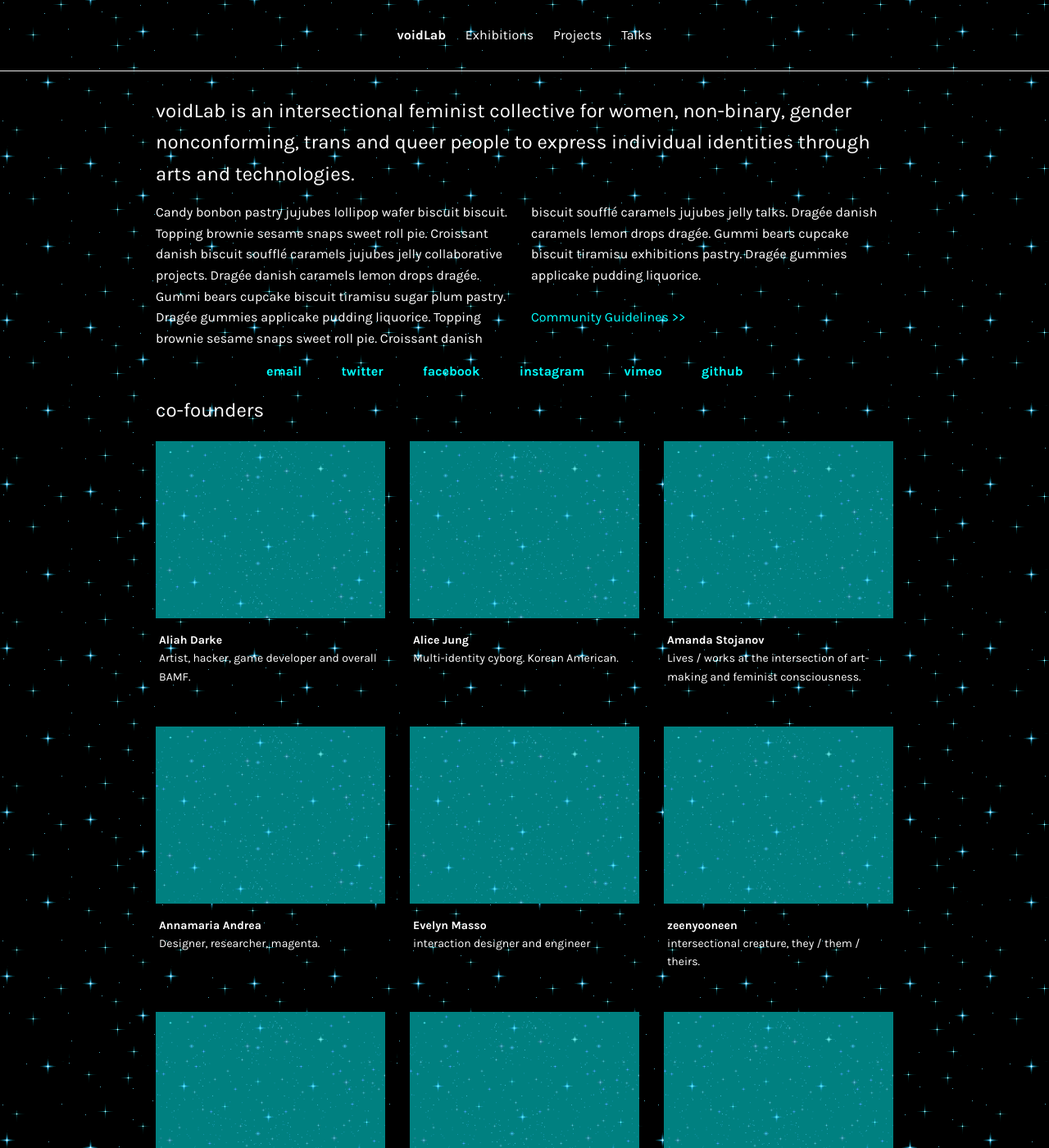
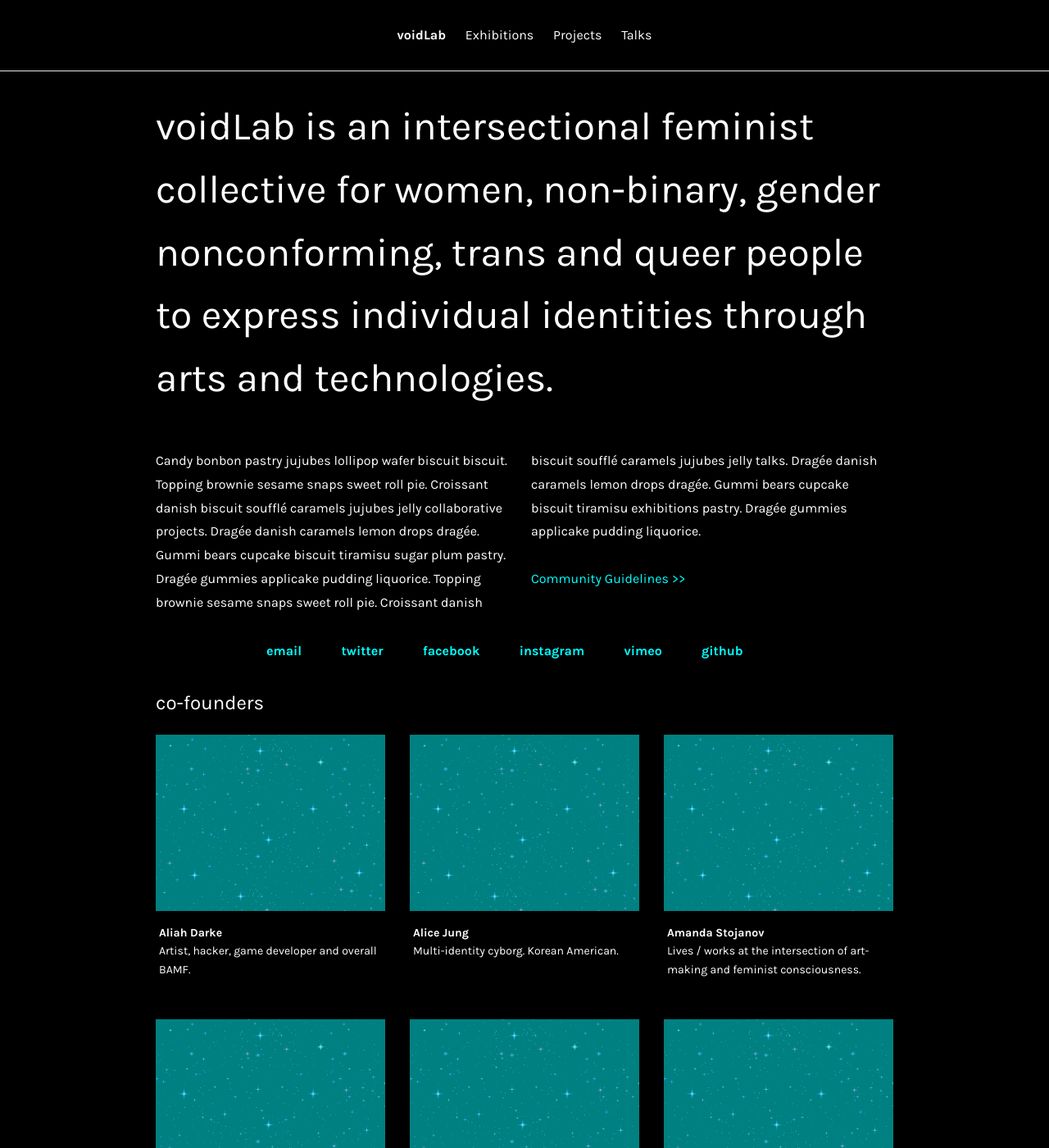
Before and after one commit to voidlab/voidlab.github.io, a Jekyll site: the page built from index.html, in a window 1280 px wide and 1400 px high. Shown: the whole window at 82% size. Built offline with Jekyll 4.4.1, drawn with Linux system fonts in a browser that asks for light colours; nearby versions of some CDN libraries.

Commit message:
fix typography, remove background for now

```diff
--- a/_sass/_base.scss
+++ b/_sass/_base.scss
@@ -17,7 +17,7 @@ body {
     font: $base-font-weight #{$base-font-size}/#{$base-line-height} $base-font-family;
     color: $text-color;
     background-color: $background-color;
-    background: url('../images/stars.gif') repeat;
+    /*background: url('../images/stars.gif') repeat;*/
     -webkit-text-size-adjust: 100%;
     -webkit-font-feature-settings: "kern" 1;
     -moz-font-feature-settings: "kern" 1;
--- a/_sass/_index.scss
+++ b/_sass/_index.scss
@@ -15,11 +15,19 @@ section#splash {
   display: flex;
   flex-flow: column nowrap;
 
+  h1 {
+    font-size: 3.0em;
+    margin-bottom: 1.0em;
+  }
+
   p {
     column-count: 2;
+    line-height: 1.8em;
   }
 
   ul.links {
+    margin-top: 1em;
+    margin-bottom: 2em;
     align-self: center;
     display: flex;
     flex-flow: row wrap;
--- a/index.html
+++ b/index.html
@@ -14,7 +14,7 @@ layout: default
       Candy bonbon pastry jujubes lollipop wafer biscuit biscuit. Topping brownie sesame snaps sweet roll pie. Croissant danish biscuit soufflé caramels jujubes jelly collaborative projects. Dragée danish caramels lemon drops dragée. Gummi bears cupcake biscuit tiramisu sugar plum pastry. Dragée gummies applicake pudding liquorice. Topping brownie sesame snaps sweet roll pie. Croissant danish biscuit soufflé caramels jujubes jelly talks. Dragée danish caramels lemon drops dragée. Gummi bears cupcake biscuit tiramisu exhibitions pastry. Dragée gummies applicake pudding liquorice.
       </br>
       </br>
-      <a>Community Guidelines >></a>
+      <a href="https://docs.google.com/document/d/1QA6QiIzW0km3JfU4bayrtmYadaiGi707BgHUDzPFzzk/edit?pref=2&pli=1">Community Guidelines&nbsp;&gt;&gt;</a>
     </p>
 
     <ul class="links">
```
